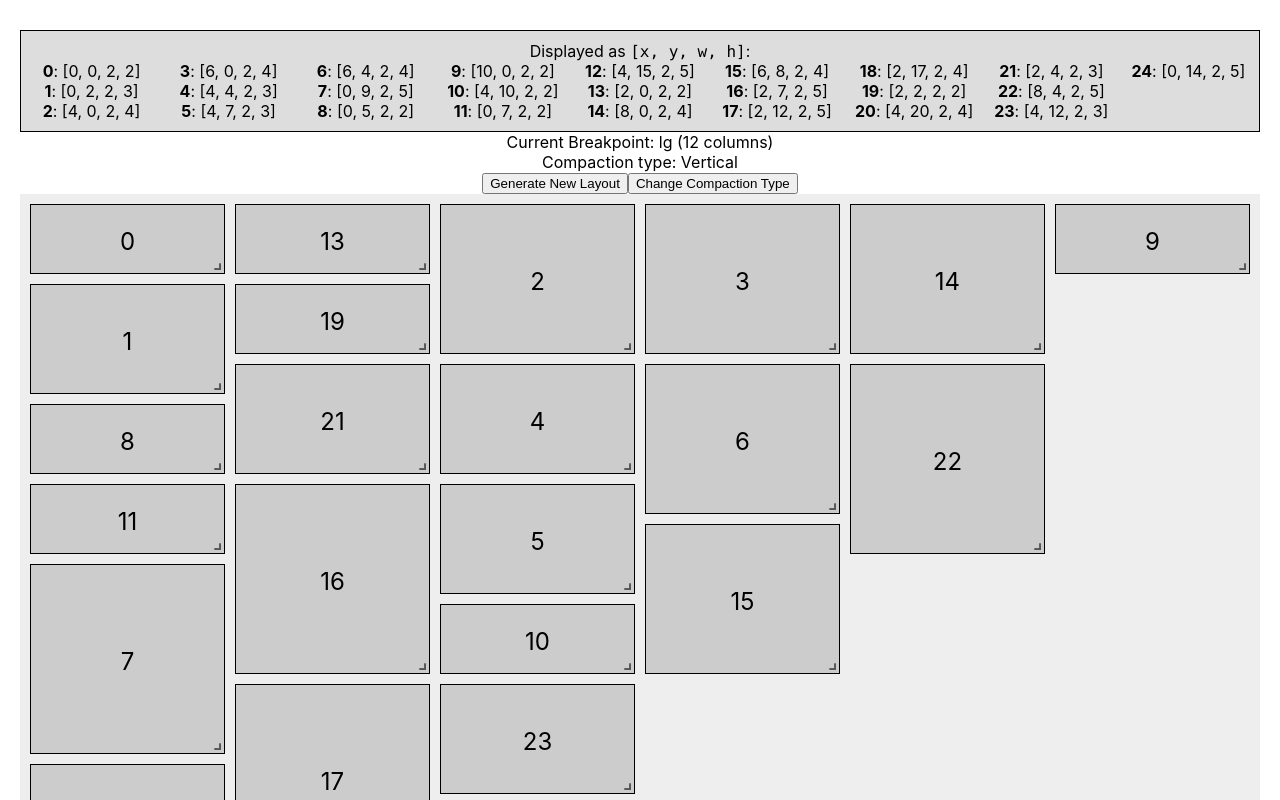
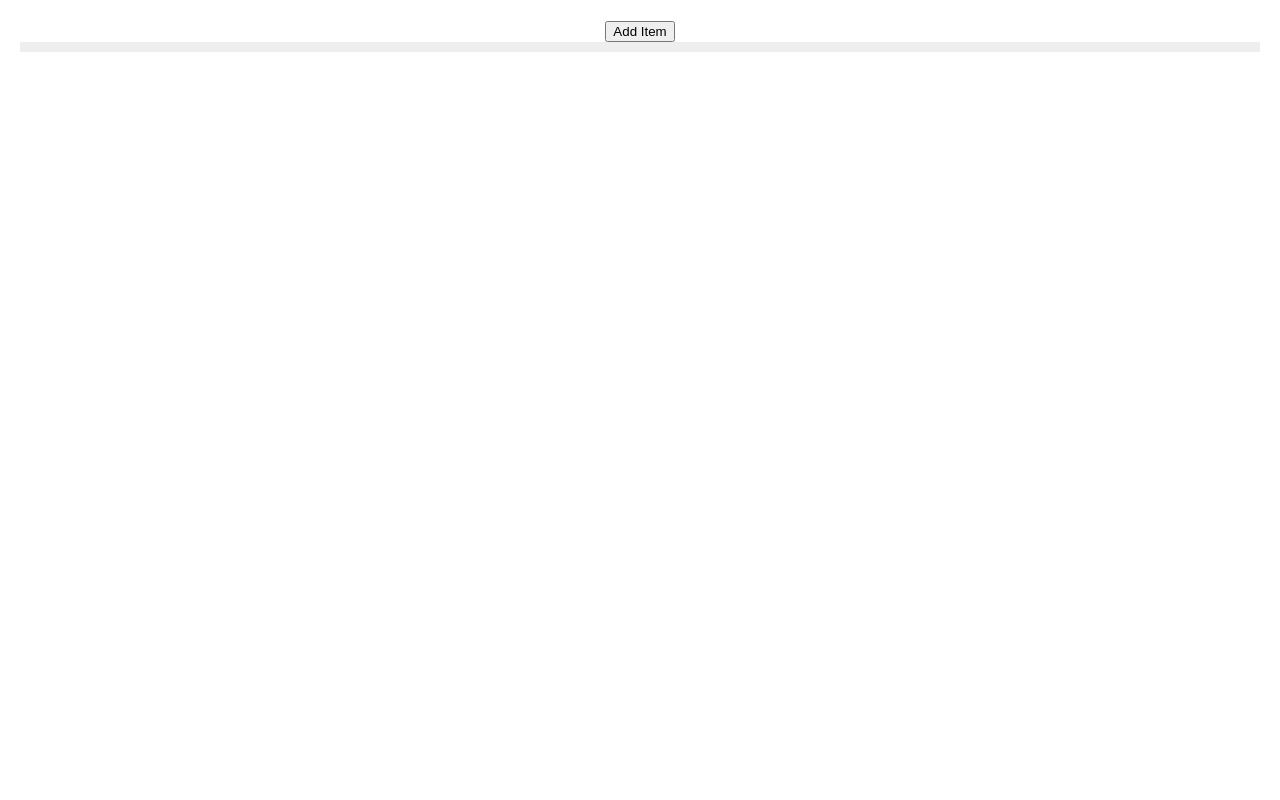
Before and after one commit to anthien30/brainstormy, a React (Create React App) app: page / in a window 1280 px wide. Shown: the top 800 px of the page. Built offline with nearby package versions, Linux system fonts and the light colour scheme.

Commit message:
tz - implement add and remove cards TODO: implement editable card content, implement real-time firebase updating

```diff
--- a/src/App.js
+++ b/src/App.js
@@ -1,11 +1,11 @@
 import logo from './logo.svg';
 import './App.css';
-import ExampleLayout from './ExampleLayout';
+import CardsLayout from './CardsLayout';
 
 function App() {
   return (
     <div className="App">
-      <ExampleLayout />
+      <CardsLayout />
     </div>
   );
 }
--- /dev/null
+++ b/src/CardsLayout.js
@@ -0,0 +1,146 @@
+import React from "react";
+import RGL, { WidthProvider } from "react-grid-layout";
+import _ from "lodash";
+
+const ReactGridLayout = WidthProvider(RGL);
+const originalLayout = getFromFirebase("layout") || getFromLS("layout") || [];
+
+export default class CardLayout extends React.PureComponent {
+  static defaultProps = {
+    cols: 12,
+    rowHeight: 30,
+    onLayoutChange: function() {},
+    compactType: null
+  };
+
+  constructor(props) {
+    super(props);
+
+    this.state = {
+      layout: JSON.parse(JSON.stringify(originalLayout)),
+      items: [].map(function (i, key, list) {
+        return {
+          i: i.toString(),
+          x: i * 2,
+          y: 0,
+          w: 2,
+          h: 2
+        };
+      }),
+      newCounter: 0
+    };
+
+    // layout state
+    this.onLayoutChange = this.onLayoutChange.bind(this);
+    this.resetLayout = this.resetLayout.bind(this);
+
+    // add/remove items
+    this.onAddItem = this.onAddItem.bind(this);
+  }
+
+  resetLayout() {
+    this.setState({
+      layout: []
+    });
+  }
+
+  onLayoutChange(layout) {
+    /*eslint no-console: 0*/
+    // saveToFirebase("layout", layout);
+    saveToLS("layout", layout);
+    this.setState({ layout });
+    this.props.onLayoutChange(layout); // updates status display
+  }
+
+  createElement(el) {
+    const removeStyle = {
+      position: "absolute",
+      right: "2px",
+      top: 0,
+      cursor: "pointer"
+    };
+    const i = el.i;
+    return (
+      <div key={i} data-grid={el}>
+        {<span className="text">{i}</span>}
+        <span
+          className="remove"
+          style={removeStyle}
+          onClick={this.onRemoveItem.bind(this, i)}
+        >
+          x
+        </span>
+      </div>
+    );
+  }
+
+  onAddItem() {
+    /*eslint no-console: 0*/
+    console.log("adding", "n" + this.state.newCounter);
+    this.setState({
+      // Add a new item. It must have a unique key!
+      items: this.state.items.concat({
+        i: "n" + this.state.newCounter,
+        x: (this.state.items.length * 2) % (this.state.cols || 12),
+        y: Infinity, // puts it at the bottom
+        w: 2,
+        h: 2
+      }),
+      // Increment the counter to ensure key is always unique.
+      newCounter: this.state.newCounter + 1
+    });
+  }
+
+  onRemoveItem(i) {
+    console.log("removing", i);
+    this.setState({ items: _.reject(this.state.items, { i: i }) });
+  }
+
+  render() {
+    return (
+      <div>
+        <button onClick={this.onAddItem}>Add Item</button>
+        <ReactGridLayout
+          {...this.props}
+          layout={this.state.layout}
+          onLayoutChange={this.onLayoutChange}
+        >
+          {_.map(this.state.items, el => this.createElement(el))}
+        </ReactGridLayout>
+      </div>
+    );
+  }
+}
+
+function getFromFirebase(key) {
+  let fb = {};
+  // TODO: get from firebase
+  return fb[key];
+}
+
+function saveToFirebase(key, value) {
+  // TODO: save to firebase
+}
+
+function getFromLS(key) {
+  let ls = {};
+  if (global.localStorage) {
+    try {
+      ls = JSON.parse(global.localStorage.getItem("rgl-7")) || {};
+    } catch (e) {
+      /*Ignore*/
+    }
+  }
+  return ls[key];
+}
+
+function saveToLS(key, value) {
+  if (global.localStorage) {
+    global.localStorage.setItem(
+      "rgl-7",
+      JSON.stringify({
+        [key]: value
+      })
+    );
+  }
+}
--- a/src/ExampleLayout.js
+++ /dev/null
@@ -1,36 +0,0 @@
-import React from "react";
-import ShowcaseLayout from "./ShowcaseLayout";
-
-export default class ExampleLayout extends React.Component {
-  constructor(props) {
-    super(props);
-    this.state = { layout: [] };
-    this.onLayoutChange = this.onLayoutChange.bind(this);
-  }
-
-  onLayoutChange(layout) {
-    this.setState({ layout: layout });
-  }
-
-  stringifyLayout() {
-    return this.state.layout.map(function (l) {
-      return (
-        <div className="layoutItem" key={l.i}>
-          <b>{l.i}</b>: [{l.x}, {l.y}, {l.w}, {l.h}]
-        </div>
-      );
-    });
-  }
-
-  render() {
-    return (
-      <div>
-        <div className="layoutJSON">
-          Displayed as <code>[x, y, w, h]</code>:
-          <div className="columns">{this.stringifyLayout()}</div>
-        </div>
-        <ShowcaseLayout onLayoutChange={this.onLayoutChange} />
-      </div>
-    );
-  }
-}
--- a/src/ShowcaseLayout.js
+++ /dev/null
@@ -1,134 +0,0 @@
-import React from "react";
-import PropTypes from "prop-types";
-import _ from "lodash";
-import { Responsive, WidthProvider } from "react-grid-layout";
-const ResponsiveReactGridLayout = WidthProvider(Responsive);
-
-export default class ShowcaseLayout extends React.Component {
-  constructor(props) {
-    super(props);
-    this.state = {
-      currentBreakpoint: "lg",
-      compactType: "vertical",
-      mounted: false,
-      layouts: { lg: props.initialLayout }
-    };
-
-    this.onBreakpointChange = this.onBreakpointChange.bind(this);
-    this.onCompactTypeChange = this.onCompactTypeChange.bind(this);
-    this.onLayoutChange = this.onLayoutChange.bind(this);
-    this.onNewLayout = this.onNewLayout.bind(this);
-  }
-
-  componentDidMount() {
-    this.setState({ mounted: true });
-  }
-
-  generateDOM() {
-    return _.map(this.state.layouts.lg, function (l, i) {
-      return (
-        <div key={i} className={l.static ? "static" : ""}>
-          {l.static ? (
-            <span
-              className="text"
-              title="This item is static and cannot be removed or resized."
-            >
-              Static - {i}
-            </span>
-          ) : (
-              <span className="text">{i}</span>
-            )}
-        </div>
-      );
-    });
-  }
-
-  onBreakpointChange(breakpoint) {
-    this.setState({
-      currentBreakpoint: breakpoint
-    });
-  }
-
-  onCompactTypeChange() {
-    const { compactType: oldCompactType } = this.state;
-    const compactType =
-      oldCompactType === "horizontal"
-        ? "vertical"
-        : oldCompactType === "vertical"
-          ? null
-          : "horizontal";
-    this.setState({ compactType });
-  }
-
-  onLayoutChange(layout, layouts) {
-    this.props.onLayoutChange(layout, layouts);
-  }
-
-  onNewLayout() {
-    this.setState({
-      layouts: { lg: generateLayout() }
-    });
-  }
-
-  render() {
-    return (
-      <div>
-        <div>
-          Current Breakpoint: {this.state.currentBreakpoint} ({
-            this.props.cols[this.state.currentBreakpoint]
-          }{" "}
-          columns)
-        </div>
-        <div>
-          Compaction type:{" "}
-          {_.capitalize(this.state.compactType) || "No Compaction"}
-        </div>
-        <button onClick={this.onNewLayout}>Generate New Layout</button>
-        <button onClick={this.onCompactTypeChange}>
-          Change Compaction Type
-        </button>
-        <ResponsiveReactGridLayout
-          {...this.props}
-          layouts={this.state.layouts}
-          onBreakpointChange={this.onBreakpointChange}
-          onLayoutChange={this.onLayoutChange}
-          // WidthProvider option
-          measureBeforeMount={false}
-          // I like to have it animate on mount. If you don't, delete `useCSSTransforms` (it's default `true`)
-          // and set `measureBeforeMount={true}`.
-          useCSSTransforms={this.state.mounted}
-          compactType={this.state.compactType}
-          preventCollision={!this.state.compactType}
-        >
-          {this.generateDOM()}
-        </ResponsiveReactGridLayout>
-      </div>
-    );
-  }
-}
-
-ShowcaseLayout.propTypes = {
-  onLayoutChange: PropTypes.func.isRequired
-};
-
-ShowcaseLayout.defaultProps = {
-  className: "layout",
-  rowHeight: 30,
-  onLayoutChange: function () { },
-  cols: { lg: 12, md: 10, sm: 6, xs: 4, xxs: 2 },
-  initialLayout: generateLayout()
-};
-
-function generateLayout() {
-  return _.map(_.range(0, 25), function (item, i) {
-    var y = Math.ceil(Math.random() * 4) + 1;
-    return {
-      x: (_.random(0, 5) * 2) % 12,
-      y: Math.floor(i / 6) * y,
-      w: 2,
-      h: y,
-      i: i.toString(),
-      static: Math.random() < 0.05
-    };
-  });
-}
```
